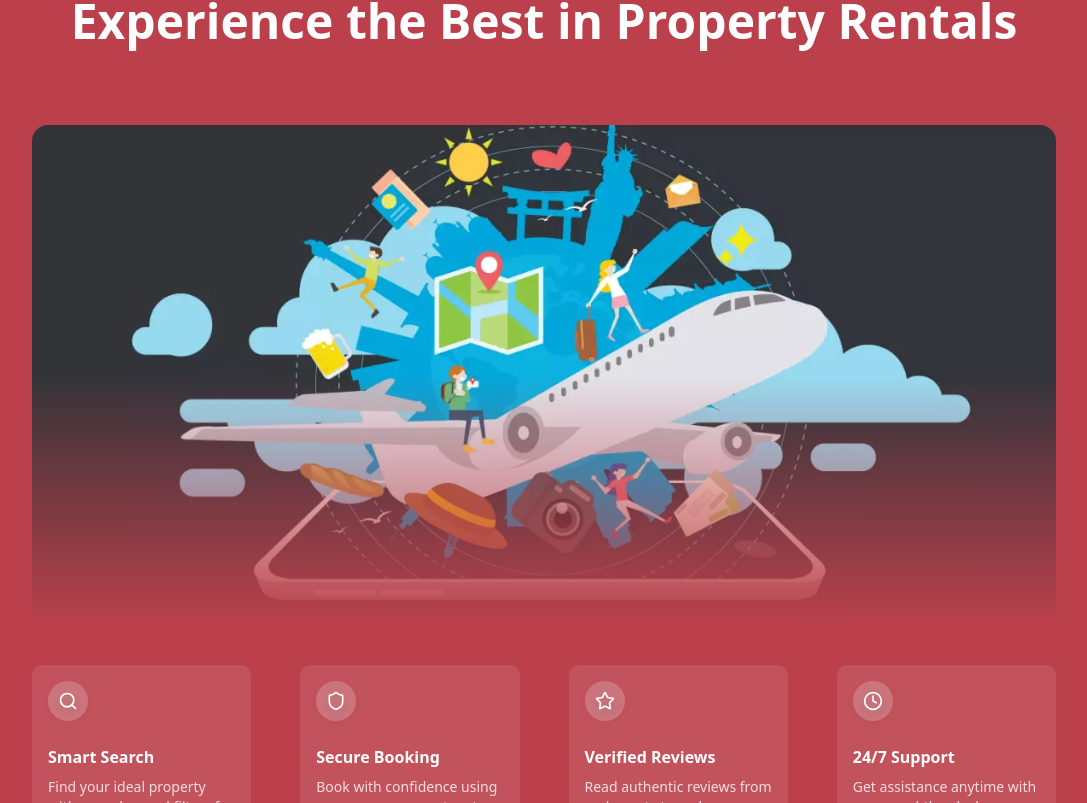
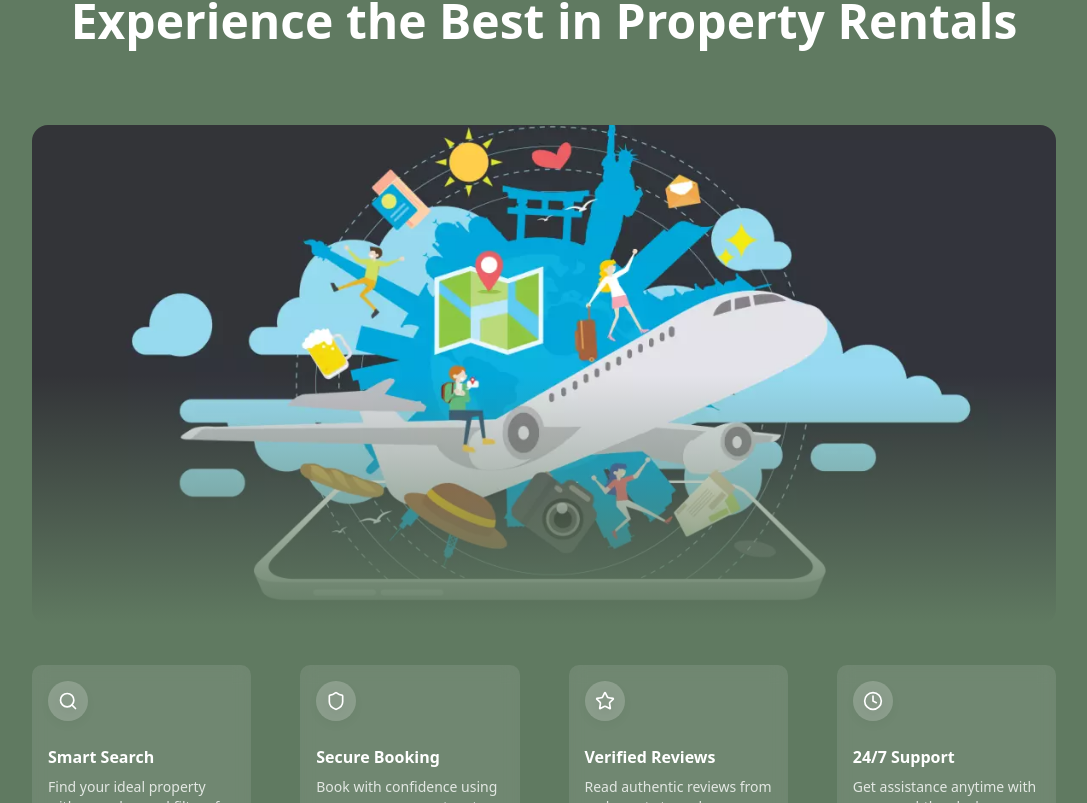
Before and after one commit to Apple1696/Rental-Property-Platform, a React (Vite) app: page / in a window 1280 px wide. Shown: the part 1237-2040 px from the top of the page, without its empty margins (96-1183 px from the left). Built offline with nearby package versions, Linux system fonts and the light colour scheme.

Commit message:
change theme color

```diff
--- a/src/components/home/hero45.tsx
+++ b/src/components/home/hero45.tsx
@@ -47,7 +47,7 @@ const Hero45 = ({
   ],
 }: Hero45Props) => {
   return (
-    <section className="py-32" style={{ backgroundColor: '#BB404B' }}>
+    <section className="py-32" style={{ backgroundColor: '#607a61ff' }}>
       <div className="container overflow-hidden  mx-auto">
         <div className="mb-20 flex flex-col items-center gap-6 text-center">
           <Badge variant="outline" className="border-white text-white">{badge}</Badge>
@@ -59,7 +59,7 @@ const Hero45 = ({
             alt={imageAlt}
             className="aspect-video max-h-[500px] w-full rounded-xl object-cover"
           />
-          <div className="absolute inset-0 bg-gradient-to-t from-[#BB404B] via-transparent to-transparent"></div>
+          <div className="absolute inset-0 bg-gradient-to-t from-[#607a61ff] via-transparent to-transparent"></div>
           <div className="absolute -top-28 -right-28 -z-10 aspect-video h-72 w-96 [background-size:12px_12px] opacity-40 [mask-image:radial-gradient(ellipse_50%_50%_at_50%_50%,#000_20%,transparent_100%)] sm:bg-[radial-gradient(rgba(255,255,255,0.2)_1px,transparent_1px)]"></div>
           <div className="absolute -top-28 -left-28 -z-10 aspect-video h-72 w-96 [background-size:12px_12px] opacity-40 [mask-image:radial-gradient(ellipse_50%_50%_at_50%_50%,#000_20%,transparent_100%)] sm:bg-[radial-gradient(rgba(255,255,255,0.2)_1px,transparent_1px)]"></div>
         </div>
--- a/src/components/navbar1.tsx
+++ b/src/components/navbar1.tsx
@@ -218,7 +218,7 @@ const renderAuthButtons = () => {
 };
 
   return (
-    <section className="py-4" style={{ backgroundColor: '#B03F4A' }}>
+    <section className="py-4" style={{ backgroundColor: '#607a61ff' }}>
       <div className="container  mx-auto">
         {/* Desktop Menu */}
         <nav className="hidden justify-between lg:flex">
--- a/src/index.css
+++ b/src/index.css
@@ -49,7 +49,7 @@
   --card-foreground: oklch(0.141 0.005 285.823);
   --popover: oklch(1 0 0);
   --popover-foreground: oklch(0.141 0.005 285.823);
-  --primary: oklch(0.645 0.246 16.439);
+  --primary: oklch(0.6376 0.1039 148.27);
   --primary-foreground: oklch(0.969 0.015 12.422);
   --secondary: oklch(0.967 0.001 286.375);
   --secondary-foreground: oklch(0.21 0.006 285.885);
@@ -57,10 +57,10 @@
   --muted-foreground: oklch(0.552 0.016 285.938);
   --accent: oklch(0.967 0.001 286.375);
   --accent-foreground: oklch(0.21 0.006 285.885);
-  --destructive: oklch(0.577 0.245 27.325);
+  --destructive: oklch(0.6376 0.1039 148.27);
   --border: oklch(0.92 0.004 286.32);
   --input: oklch(0.92 0.004 286.32);
-  --ring: oklch(0.645 0.246 16.439);
+  --ring: oklch(0.6376 0.1039 148.27);
   --chart-1: oklch(0.646 0.222 41.116);
   --chart-2: oklch(0.6 0.118 184.704);
   --chart-3: oklch(0.398 0.07 227.392);
@@ -68,12 +68,12 @@
   --chart-5: oklch(0.769 0.188 70.08);
   --sidebar: oklch(0.985 0 0);
   --sidebar-foreground: oklch(0.141 0.005 285.823);
-  --sidebar-primary: oklch(0.645 0.246 16.439);
+  --sidebar-primary: oklch(0.6376 0.1039 148.27);
   --sidebar-primary-foreground: oklch(0.969 0.015 12.422);
   --sidebar-accent: oklch(0.967 0.001 286.375);
   --sidebar-accent-foreground: oklch(0.21 0.006 285.885);
   --sidebar-border: oklch(0.92 0.004 286.32);
-  --sidebar-ring: oklch(0.645 0.246 16.439);
+  --sidebar-ring: oklch(0.6376 0.1039 148.27);
 }
 
 .dark {
```
